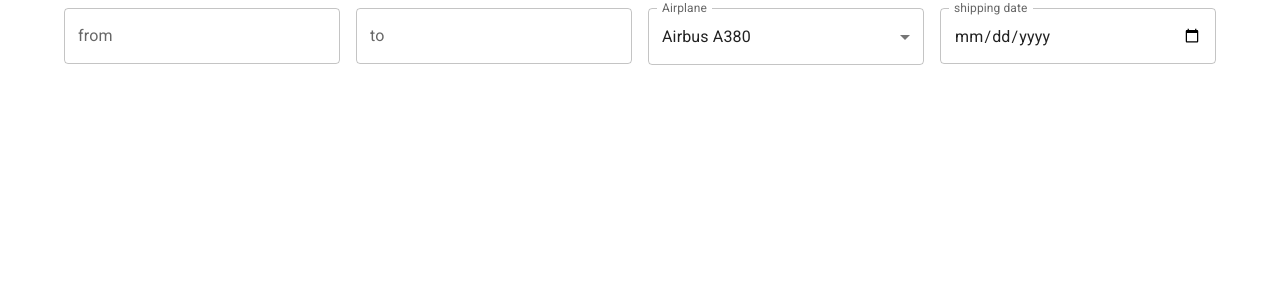
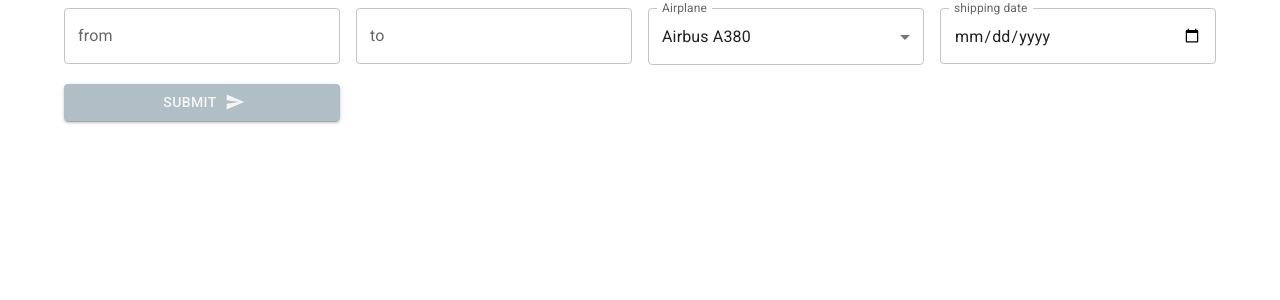
Before and after one commit to srychert/AirTransport, a React (Create React App) app in the folder air-transport/: page / in a window 1280 px wide. Shown: the top 300 px of the page. Built offline with nearby package versions, Linux system fonts and the light colour scheme.

Commit message:
submit button component

```diff
--- /dev/null
+++ b/air-transport/src/FormComponents/SubmitButton.js
@@ -0,0 +1,45 @@
+import { Button, CircularProgress, Box } from "@mui/material";
+import DoneIcon from "@mui/icons-material/Done";
+import SendIcon from "@mui/icons-material/Send";
+import React from "react";
+
+function SubmitButton({ isSubmitting, status }) {
+  return (
+    <Box item sx={{ position: "relative", display: "flex", flexDirection: "column", justifyContent: "center", height: "100%" }}>
+      <Button
+        type="submit"
+        variant="contained"
+        color="secondary"
+        disabled={isSubmitting}
+        endIcon={status && status.sent ? <DoneIcon /> : <SendIcon />}
+        sx={
+          status &&
+          status.msg &&
+          status.sent && {
+            bgcolor: "success.main",
+            "&:hover": {
+              bgcolor: "success.dark",
+            },
+          }
+        }
+      >
+        Submit
+      </Button>
+      {isSubmitting && (
+        <CircularProgress
+          size={24}
+          sx={{
+            color: "success.main",
+            position: "absolute",
+            top: "50%",
+            left: "50%",
+            marginLeft: "-12px",
+            marginTop: "-12px",
+          }}
+        />
+      )}
+    </Box>
+  );
+}
+
+export default SubmitButton;
--- a/air-transport/src/TransportForm.js
+++ b/air-transport/src/TransportForm.js
@@ -3,6 +3,7 @@ import { Formik, Form, Field } from 'formik'
 import { React } from 'react'
 import MySelect from "./FormComponents/MySelect";
 import MyInput from "./FormComponents/MyInput";
+import SubmitButton from "./FormComponents/SubmitButton";
 import MyDate from "./FormComponents/MyDate";
 
 function TransportForm() {
@@ -65,6 +66,9 @@ function TransportForm() {
               <Grid item xs={size.xs} sm={size.sm} md={size.md} lg={size.lg} xl={size.xl}>
                 <Field name="shipping_date" type="date" component={MyDate} />
               </Grid>
+              <Grid item xs={size.xs} sm={size.sm} md={size.md} lg={size.lg} xl={size.xl}>
+                <SubmitButton isSubmitting={isSubmitting} status={status} />
+              </Grid>
             </Grid>
           </Form>
         )}
```
